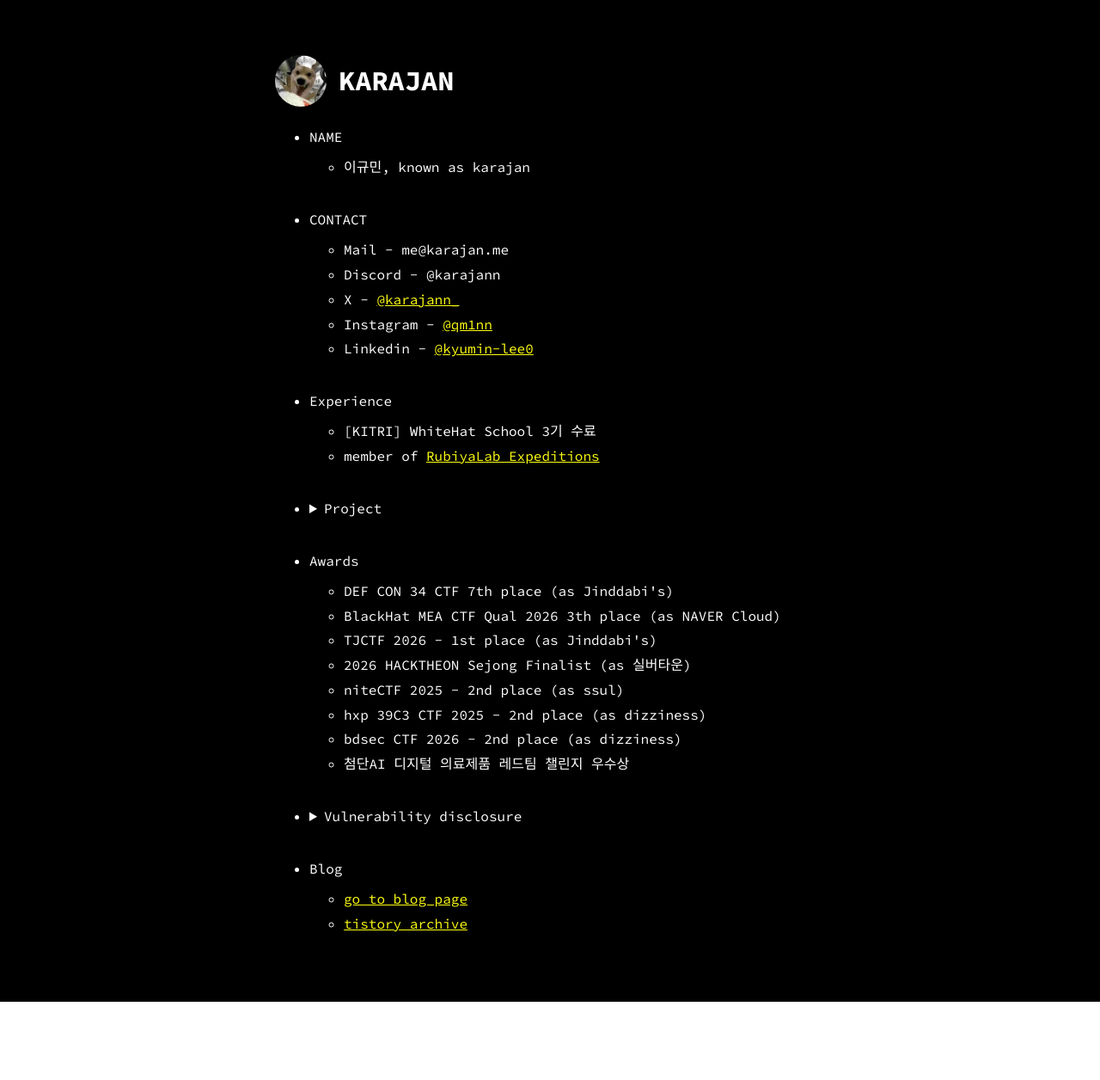
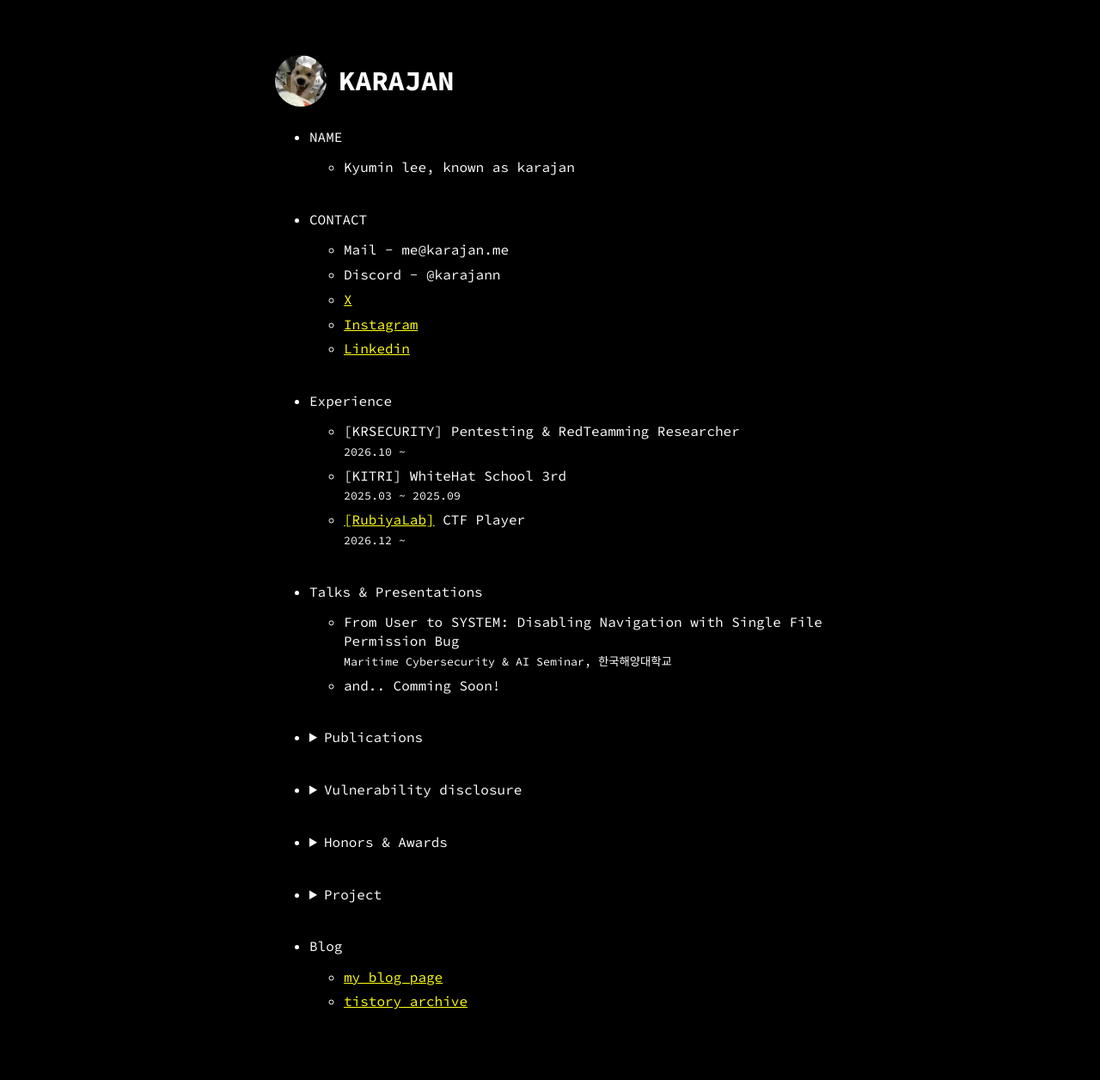
Before and after one commit to karajan0/karajan0.github.io, a Jekyll site: the page built from index.md, in a window 1280 px wide. Shown: the whole page at 86% size. Built offline with Jekyll 4.4.1, drawn with Linux system fonts in a browser that asks for light colours; some web fonts are replaced; before the commit the page ends 1165 px from its top, so only the background shows below that.

Commit message:
Update homepage sections and publications

```diff
--- a/_data/menu.yml
+++ b/_data/menu.yml
@@ -1,57 +1,107 @@
 entries:
   - title: NAME
     entries:
-      - title: 이규민, known as karajan
+      - title: Kyumin lee, known as karajan
 
   - title: CONTACT
     entries:
       - title: Mail - me@karajan.me
+
       - title: Discord - @karajann
-      - title: "X - "
-        link_title: "@karajann_"
+
+      - title: "X"
+        link_text: "X"
         url: https://x.com/karajann_
-      - title: "Instagram - "
-        link_title: "@qm1nn"
+
+      - title: "Instagram"
+        link_text: "Instagram"
         url: https://www.instagram.com/qm1nn/
-      - title: "Linkedin - "
-        link_title: "@kyumin-lee0"
+
+      - title: "Linkedin"
+        link_text: "Linkedin"
         url: "https://www.linkedin.com/in/kyumin-lee0/"
 
   - title: Experience
     entries:
-      - title: "[KITRI] WhiteHat School 3기 수료"
-      - title: "member of "
-        link_title: "RubiyaLab Expeditions"
+      - title: "[KRSECURITY] Pentesting & RedTeamming Researcher"
+        subtitle: 2026.10 ~
+
+      - title: "[KITRI] WhiteHat School 3rd"
+        subtitle: 2025.03 ~ 2025.09
+
+      - title: "[RubiyaLab] CTF Player"
+        subtitle: 2026.12 ~
+        link_text: "[RubiyaLab]"
         url: https://exp.rubiyalab.com/
+
+  - title: Talks & Presentations
+    entries:
+     - title: "From User to SYSTEM: Disabling Navigation with Single File Permission Bug"
+       subtitle: "Maritime Cybersecurity & AI Seminar, 한국해양대학교"
+
+     - title: "and.. Comming Soon!"
+
+  - title: Publications
+    entries:
+      - title: "KIISC CISC-S '25"
+        subtitles:
+          - "S-100 표준 적용에 따른 ECDIS GPS 신호 조작 위협 시나리오 분석: STRIDE 모델 기반 접근"
+          - "S-100 표준 적용에 따른 ECDIS의 IP 인터페이스 사이버 위협 평가 방법론 연구"
+
+      - title: "2025 KIISC 영남지부 학술대회"
+        subtitle: "ECDIS 차트 삭제 업데이트의 오용 가능성과 절차적 대응 방안 연구"
+
+      - title: "KIISC WISA 2025"
+        subtitles:
+          - "Visual Tampering in S-52: Threats and Protections"
+          - "NMEA Under Siege: Dynamic Flooding Attacks and Defenses"
+
+  - title: Vulnerability disclosure
+    entries:
+      - title: "CVE-2026-80713 (Linux Kernel)"
+        link_text: "CVE-2026-80713"
+        url: https://ubuntu.com/security/CVE-2026-80713
+
+      - title: "KVE-2026-0705 (confidential)"
+
+      - title: "CVE-2026-105562 (windows)"
+        link_text: "CVE-2026-105562"
+        url: https://msrc.microsoft.com/update-guide/vulnerability/CVE-2026-105562
+
+  - title: Honors & Awards
+    entries:
+      - title: DEF CON 34 CTF 7th place (as Jinddabi's)
+
+      - title: HITCON 2026 CTF 2th place (as RubiyaLab + NCRT)
+
+      - title: BlackHat MEA CTF Qual 2026 3th place (as NAVER Cloud)
+
+      - title: TJCTF 2026 - 1st place (as Jinddabi's)
+
+      - title: 2026 HACKTHEON Sejong Finalist (as 실버타운)
+
+      - title: niteCTF 2025 - 2nd place (as ssul)
+
+      - title: hxp 39C3 CTF 2025 - 2nd place (as dizziness)
+
+      - title: bdsec CTF 2026 - 2nd place (as dizziness)
+
+      - title: 첨단AI 디지털 의료제품 레드팀 챌린지 우수상
 
   - title: Project
     entries:
-      - title: 선박 기자재 탑재 SW 정보 수집 및 취약점 분석 (Team SeaBugs, 화이트햇스쿨 우수 프로젝트)
-      - title: 제4회 CSE-H-CON CTF 문제 출제
-      - title: 2026 KAIST-POSTECH 학생 대제전 해킹 문제 출제
-      - title: "(confidential)"
+      - title: 선박 기자재 탑재 SW 정보 수집 및 취약점 분석 (화이트햇스쿨 우수 프로젝트)
 
-  - title: Awards
-    entries:
-      - title: DEF CON 34 CTF 7th place (as Jinddabi's)
-      - title: BlackHat MEA CTF Qual 2026 3th place (as NAVER Cloud)
-      - title: TJCTF 2026 - 1st place (as Jinddabi's)
-      - title: 2026 HACKTHEON Sejong Finalist (as 실버타운)
-      - title: niteCTF 2025 - 2nd place (as ssul)
-      - title: hxp 39C3 CTF 2025 - 2nd place (as dizziness)
-      - title: bdsec CTF 2026 - 2nd place (as dizziness)
-      - title: 첨단AI 디지털 의료제품 레드팀 챌린지 우수상
+      - title: 4th CSE-H-CON CTF - Challenge Author
 
-  - title: Vulnerability disclosure
-    entries:
-      - title: "CVE-2026-80713 (linux kernel) - "
-        link_title: LINK
-        url: https://ubuntu.com/security/CVE-2026-80713
-      - title: "KVE-2026-0705 (비공개)"
+      - title: 2026 KAIST-POSTECH SCIENCE WAR, Hacking Challenge Author
+
+      - title: Whitehat School 4th CTF Challenge Author
 
   - title: Blog
     entries:
-      - title: go to blog page
+      - title: my blog page
         url: /blog/
+
       - title: tistory archive
         url: https://karajann.tistory.com/
```
